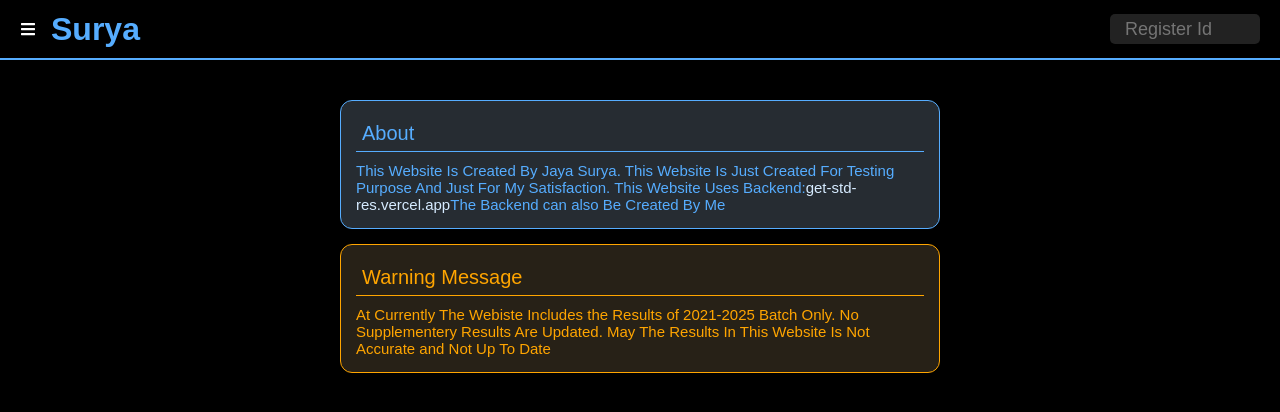
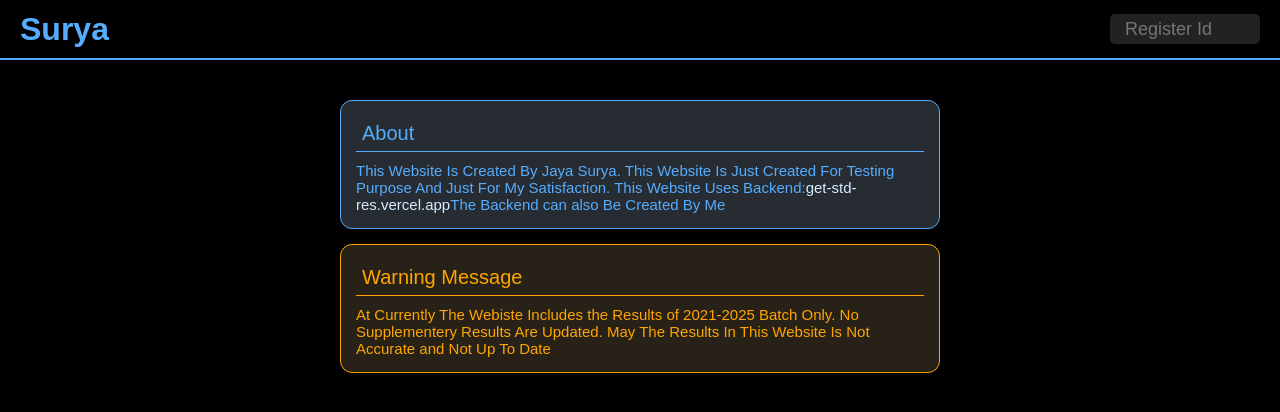
Before and after one commit to suryasarisa99/frontend, a React (Vite) app: page / in a window 1280 px wide. Shown: the top 412 px of the page. Built offline with nearby package versions, Linux system fonts and the light colour scheme; no server answers.

Commit message:
update password

```diff
--- a/src/Navbar.jsx
+++ b/src/Navbar.jsx
@@ -8,8 +8,8 @@ export default function Navbar({ toggleSidePanel }) {
   return (
     <nav>
       <div className="left-bar">
-        {<FaBars onClick={toggleSidePanel} />}
-        {/* {validRegId && <FaBars onClick={toggleSidePanel} />} */}
+        {/* {<FaBars onClick={toggleSidePanel} />} */}
+        {validRegId && <FaBars onClick={toggleSidePanel} />}
         <h1>Surya</h1>
       </div>
       <form onSubmit={submitHandle}>
```
